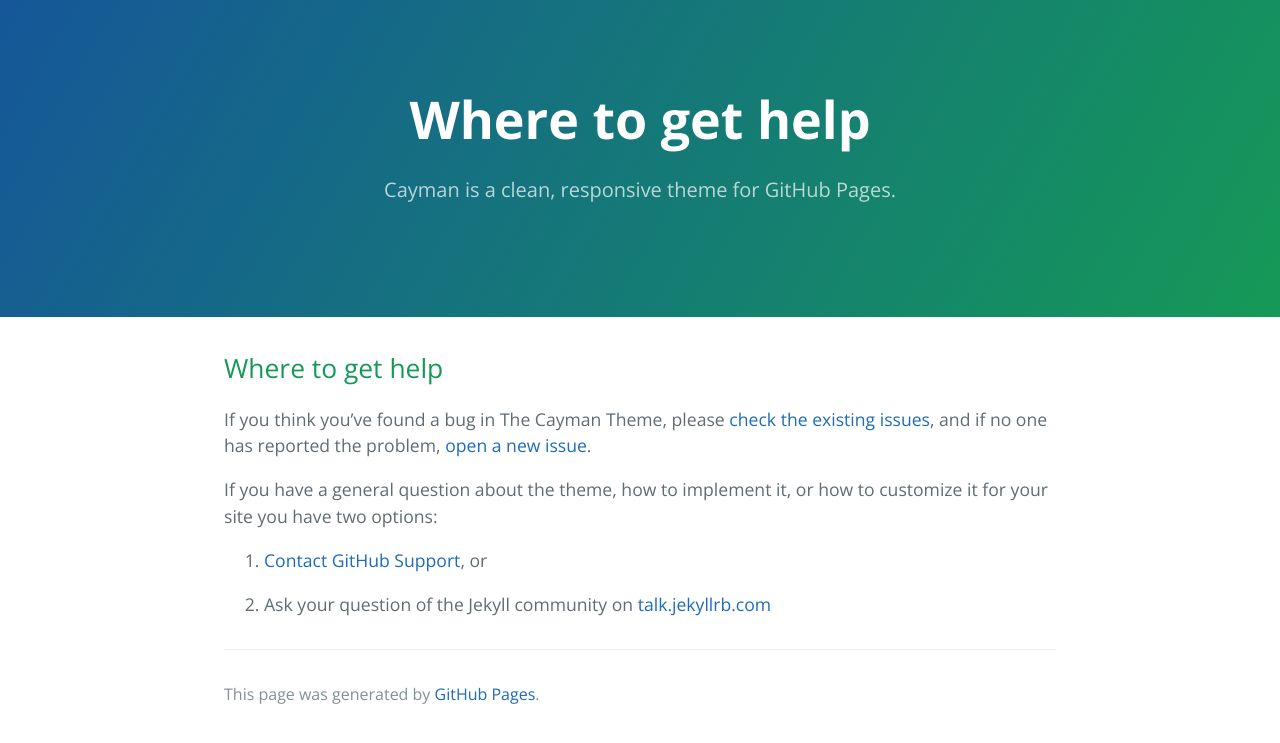
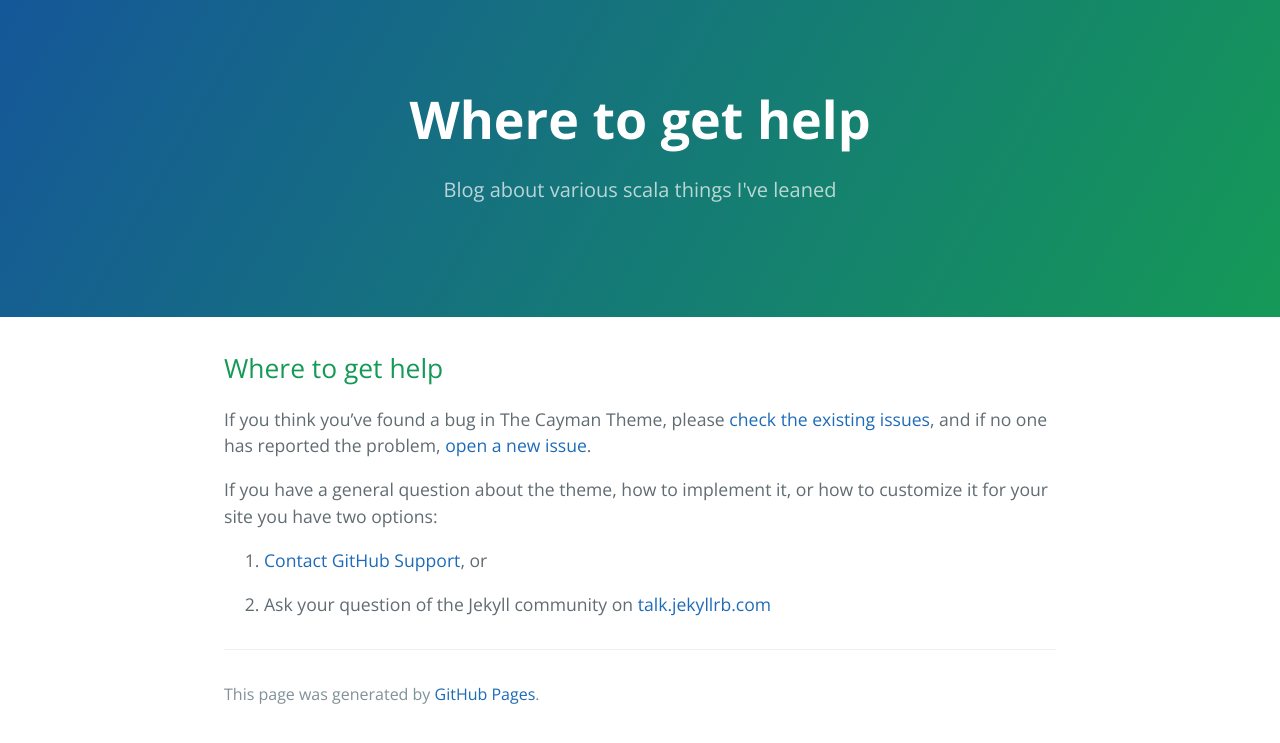
Before and after one commit to TimPigden/TimPigden.github.io, a Jekyll site: the page built from docs/SUPPORT.md, in a window 1280 px wide. Shown: the top 743 px of the page. Built offline with Jekyll 4.4.1, drawn with Linux system fonts in a browser that asks for light colours; our own code applies the rules of GitHub Pages for plain Markdown files.

```diff
--- a/_config.yml
+++ b/_config.yml
@@ -4,3 +4,8 @@ show_downloads: true
 google_analytics:
 theme: jekyll-theme-cayman
 include: ['_pages', '_pages/zio-http4s']
+plugins:
+  - jekyll-feed
+title: Tim Pigden's scala blog
+description: Blog about various scala things I've leaned
+author: Tim Pigden
```
